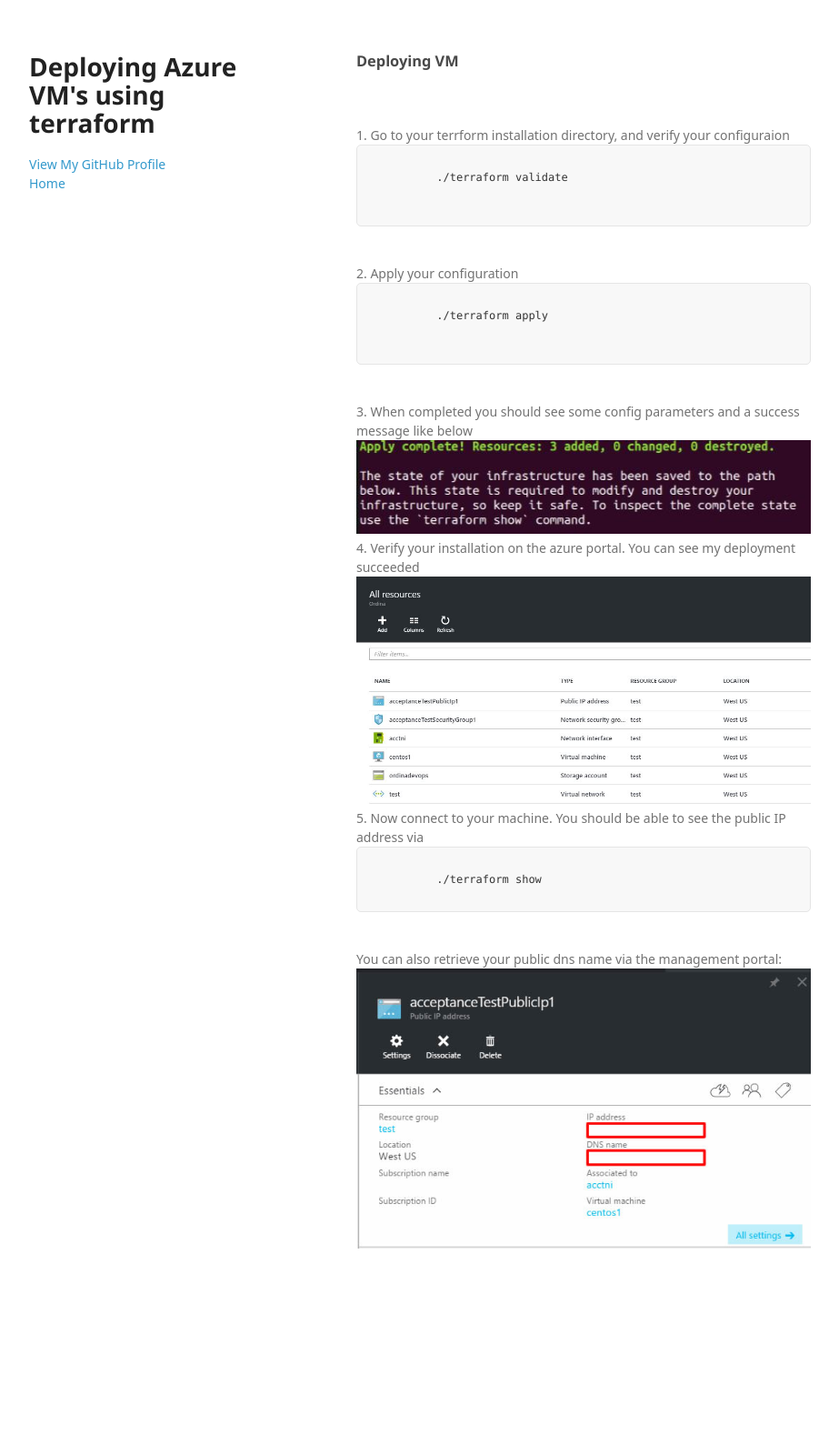
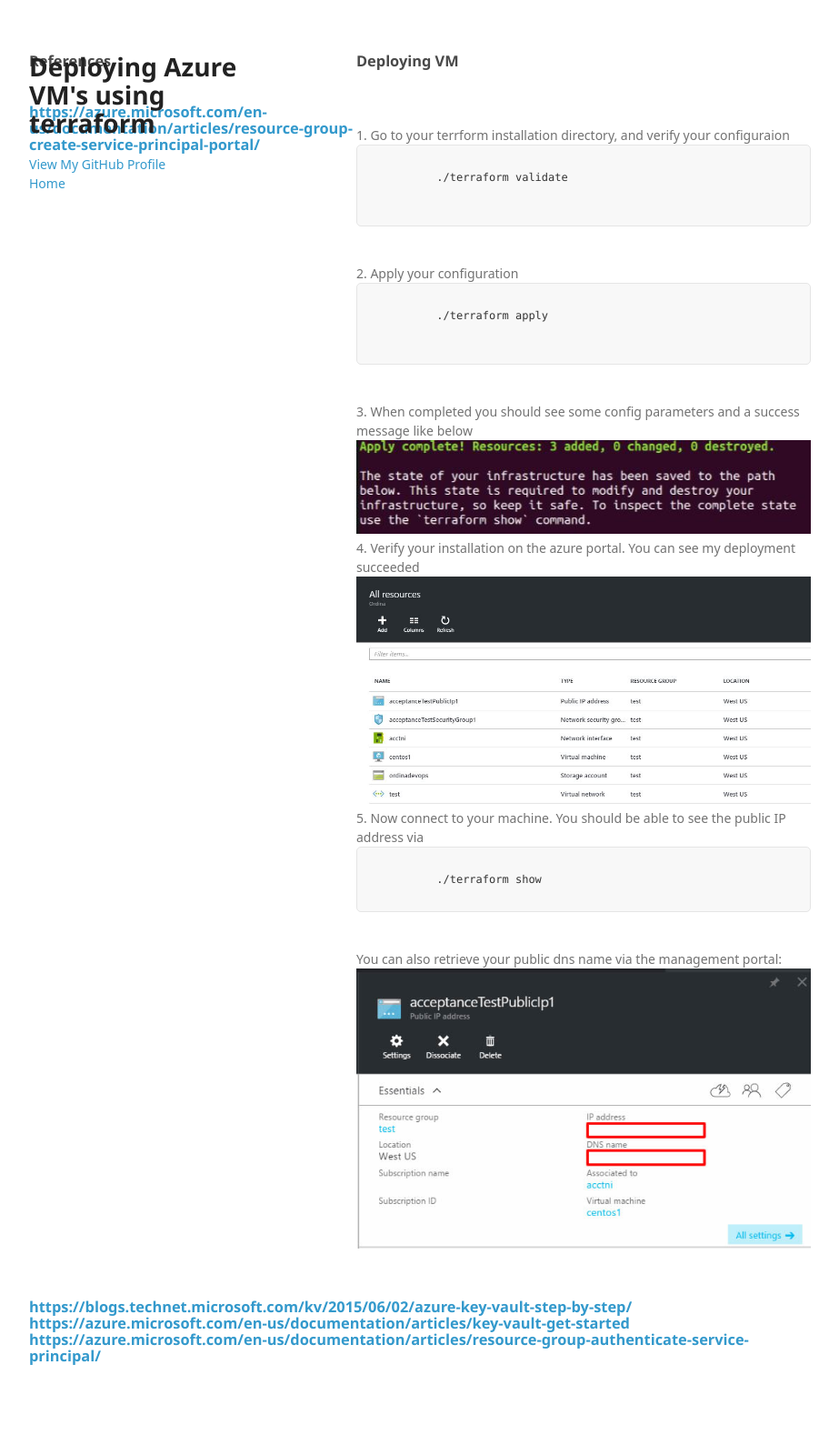
Before and after one commit to arjenwilly/arjenwilly.github.io, a Jekyll site: the page terraform3.html, which Jekyll copies as it is, in a window 1280 px wide. Shown: the whole page at 91% size, without its empty margins (178-1101 px from the left). Built offline with Jekyll 4.4.1, drawn with Linux system fonts in a browser that asks for light colours; some web fonts are replaced; before the commit the page ends 1428 px from its top, so only the background shows below that.

Commit message:
Update terraform3.html

```diff
--- a/terraform3.html
+++ b/terraform3.html
@@ -53,6 +53,11 @@
 
 
       </section>
+    <h3>References<h3><br>
+    <a href="https://azure.microsoft.com/en-us/documentation/articles/resource-group-create-service-principal-portal/">https://azure.microsoft.com/en-us/documentation/articles/resource-group-create-service-principal-portal/</a><br>
+    <a href="https://blogs.technet.microsoft.com/kv/2015/06/02/azure-key-vault-step-by-step/">https://blogs.technet.microsoft.com/kv/2015/06/02/azure-key-vault-step-by-step/</a><br>
+    <a href="https://azure.microsoft.com/en-us/documentation/articles/key-vault-get-started">https://azure.microsoft.com/en-us/documentation/articles/key-vault-get-started</a><br>
+    <a href="https://azure.microsoft.com/en-us/documentation/articles/resource-group-authenticate-service-principal/">https://azure.microsoft.com/en-us/documentation/articles/resource-group-authenticate-service-principal/</a><br>
 
     <script src="javascripts/scale.fix.js"></script>
 
```
